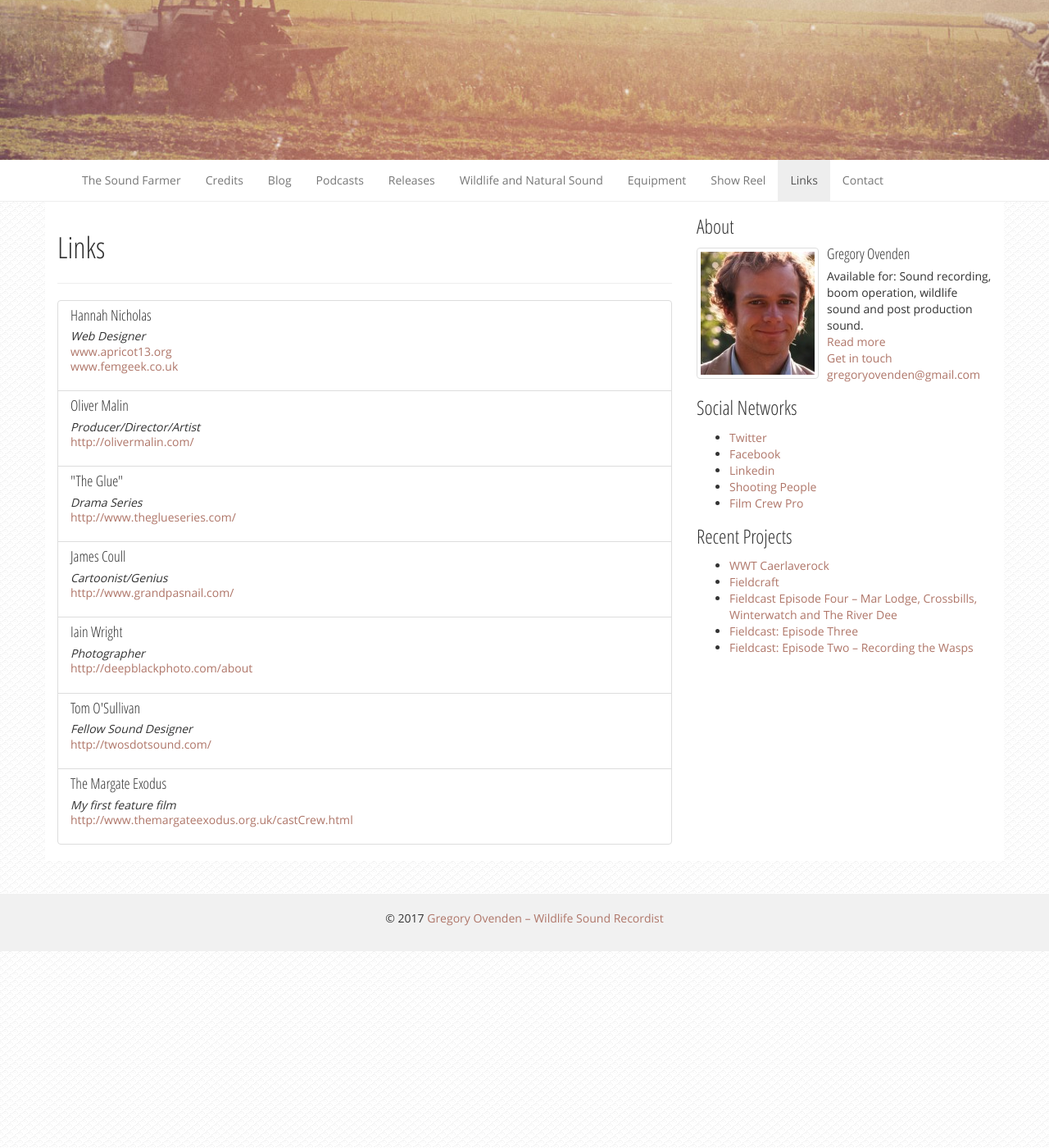
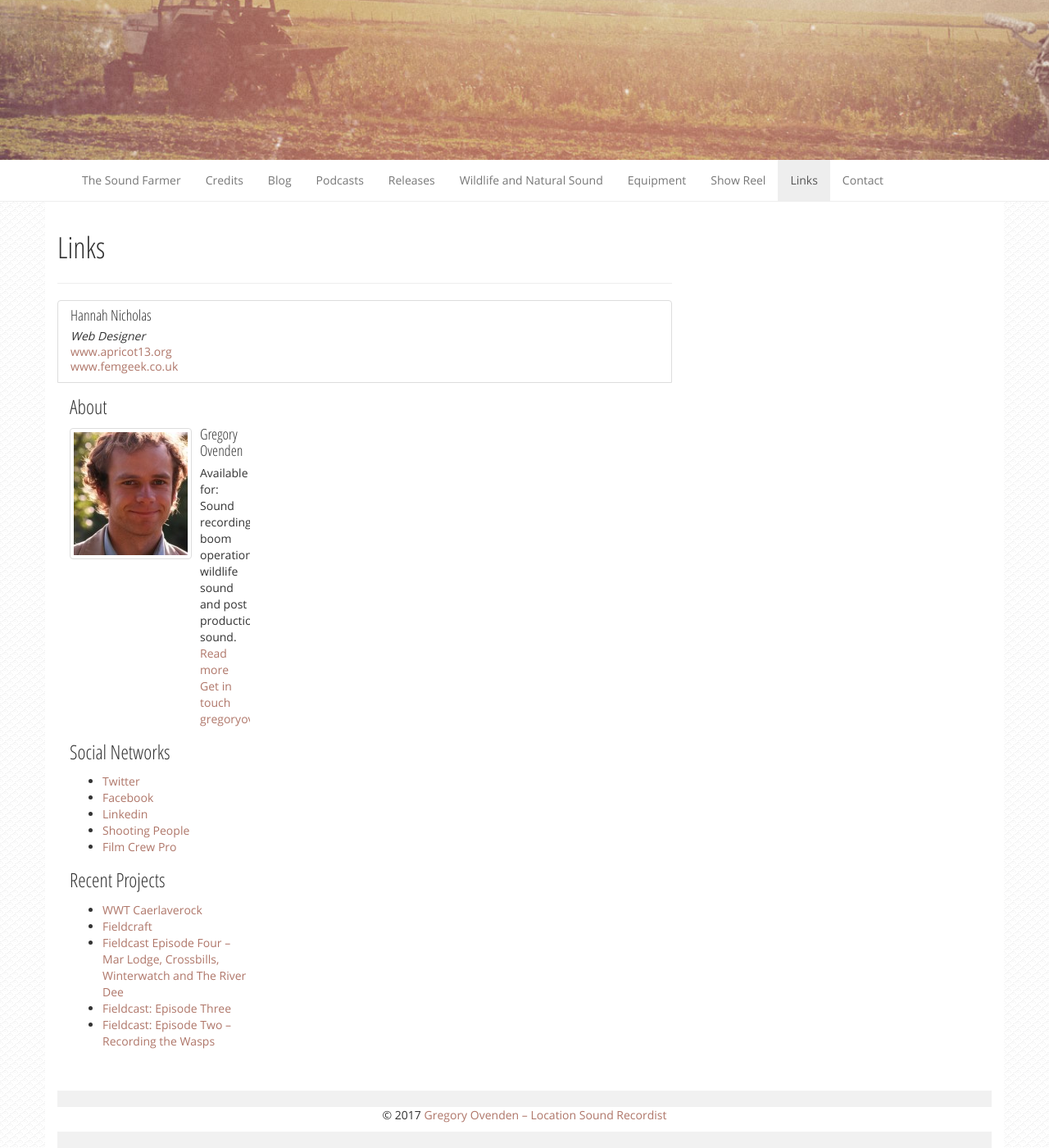
Before and after one commit to thesoundfarmer/thesoundfarmer.github.io, a Jekyll site: the page built from links.html, in a window 1280 px wide and 1400 px high, scrolled down 155 px. Shown: the whole window at 82% size. Built offline with Jekyll 4.4.1, drawn with Linux system fonts in a browser that asks for light colours; nearby versions of some CDN libraries.

Commit message:
title
change title

```diff
--- a/_includes/footer.html
+++ b/_includes/footer.html
@@ -3,7 +3,7 @@
 
     <div class="row">
         <div class="col-lg-12 text-center">
-          <p>&copy; 2017 <a href="/">Gregory Ovenden &#8211; Wildlife Sound Recordist</a></p>
+          <p>&copy; 2017 <a href="/">Gregory Ovenden &#8211; Location Sound Recordist</a></p>
         </div>
   </div>
 </div>
--- a/_includes/header.html
+++ b/_includes/header.html
@@ -16,7 +16,7 @@
         <span class="icon-bar"></span>
         <span class="icon-bar"></span>
       </button>
-      <!--<a class="navbar-brand" href="/">Gregory Ovenden &#8211; Wildlife Sound Recordist</a>-->
+      <!--<a class="navbar-brand" href="/">Gregory Ovenden &#8211; Location Sound Recordist</a>-->
     </div>
     <nav class="collapse navbar-collapse" role="navigation">
       <ul id="menu-main" class="nav navbar-nav">
--- a/index.html
+++ b/index.html
@@ -18,7 +18,7 @@ author:
   first_name: ''
   last_name: ''
 ---
-<h1 style="text-align: left;">Gregory Ovenden - Wildlife Sound and Field Recording</h1>
+<h1 style="text-align: left;">Gregory Ovenden - Location Sound Recordist</h1>
 <p style="text-align: left;"><em>Multi award-winning Wildlife Sound Recordist</em></p>
 <p><iframe src="https://w.soundcloud.com/player/?url=https%3A//api.soundcloud.com/tracks/177784368&amp;color=ff5500&amp;auto_play=false&amp;hide_related=false&amp;show_comments=true&amp;show_user=true&amp;show_reposts=false" width="100%" height="166" frameborder="no" scrolling="no"></iframe></p>
 <div class="panel panel-primary">
@@ -26,8 +26,8 @@ author:
 <div class="panel-body">
 <p style="text-align: center;">Email: <a href="mailto:gregoryovenden@gmail.com">gregoryovenden@gmail.com</a></p>
 <p style="text-align: center;"><a href="https://twitter.com/thesoundfarmer">You can also follow me on Twitter:  @thesoundfarmer</a></p>
-<p>I offer wildlife sound and field recording services for TV production, documentaries, computer games, short and feature films, corporate projects, radio broadcast and sound installations.</p>
-<p>I am fully equipped for location sound mixing, recording and post production sound services for Natural History productions.</p>
+<p>I offer location recording and mixing, sound design, wildlife sound and field recording services for TV production, documentaries, computer games, short and feature films, corporate projects, radio broadcast and sound installations.</p>
+<p>I am fully equipped for location sound mixing, recording and post production sound services.</p>
 </div>
 </div>
 <div class="panel panel-primary"></div>
--- a/links.html
+++ b/links.html
@@ -28,47 +28,3 @@ order: 8
 		<a href="http://apricot13.org">www.apricot13.org</a><br />
 		<a href="http://femgeek.co.uk">www.femgeek.co.uk</a>
 	</div>
-</p></div>
-<div class="list-group-item">
-<h4 class="list-group-item-heading">Oliver Malin</h4>
-<div class="list-group-item-text">
-  	  <em>Producer/Director/Artist</em><br />
-		<a href="http://olivermalin.com/">http://olivermalin.com/</a>
-  	</div>
-</p></div>
-<div class="list-group-item">
-<h4 class="list-group-item-heading">"The Glue"</h4>
-<div class="list-group-item-text">
-  	  <em>Drama Series</em><br />
-<a href="http://theglueseries.com">http://www.theglueseries.com/</a>
-  	</div>
-</p></div>
-<div class="list-group-item">
-<h4 class="list-group-item-heading">James Coull</h4>
-<div class="list-group-item-text">
-<em>Cartoonist/Genius</em><br />
-<a href="http://www.grandpasnail.com">http://www.grandpasnail.com/</a>
-  	</div>
-</p></div>
-<div class="list-group-item">
-<h4 class="list-group-item-heading">Iain Wright</h4>
-<div class="list-group-item-text">
-  	 <em>Photographer</em><br />
-<a href="http://deepblackphoto.com/about">http://deepblackphoto.com/about</a>
-  	</div>
-</p></div>
-<div class="list-group-item">
-<h4 class="list-group-item-heading">Tom O'Sullivan</h4>
-<div class="list-group-item-text">
-<em>Fellow Sound Designer</em><br />
-<a href="http://twosdotsound.com/">http://twosdotsound.com/</a>
-  	</div>
-</p></div>
-<div class="list-group-item">
-<h4 class="list-group-item-heading">The Margate Exodus</h4>
-<div class="list-group-item-text">
-<em>My first feature film</em><br />
-<a href="http://www.themargateexodus.org.uk/castCrew.html">http://www.themargateexodus.org.uk/castCrew.html</a>
-  	</div>
-</p></div>
-</div>
```
